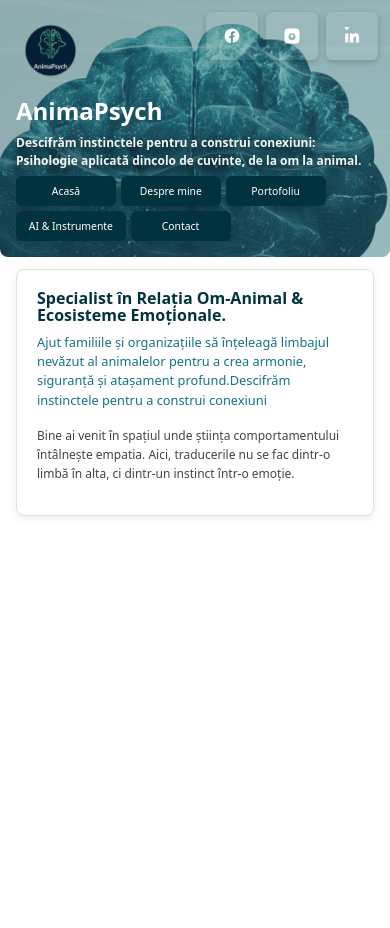
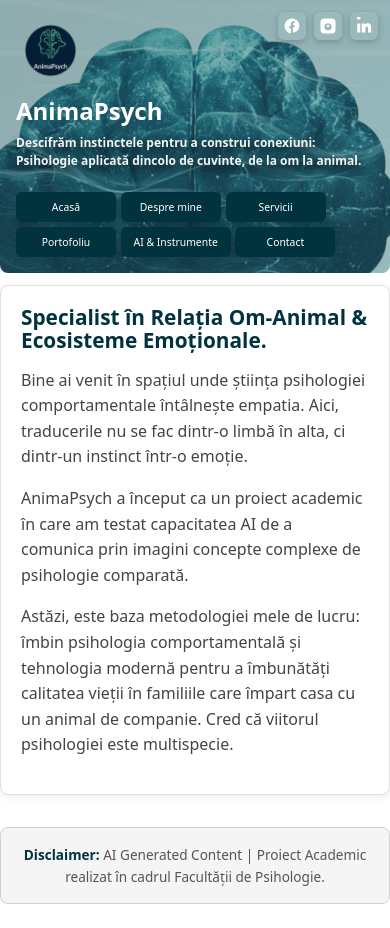
Before and after one commit to irinabut2024-stud/animapsych, a React (Vite) app: page / in a window 390 px wide. Before the commit the page ends 844 px from the top, so only its background shows below. Built offline with nearby package versions, Linux system fonts and the light colour scheme.

Commit message:
New content

```diff
--- a/index.html
+++ b/index.html
@@ -2,7 +2,7 @@
 <html lang="en">
   <head>
     <meta charset="UTF-8" />
-    <link rel="icon" type="image/svg+xml" href="./assets/logo.png" />
+    <link rel="icon" type="image/png" href="/src/assets/logo.png" />
     <meta name="viewport" content="width=device-width, initial-scale=1.0" />
     <title>AnymaPsych</title>
   </head>
--- a/src/App.css
+++ b/src/App.css
@@ -95,12 +95,12 @@ html, body {
   color: #fff;
   border: none;
   padding: 0.7rem 1rem;
-  font-size: 1rem;
+  font-size: 0.8rem;
   border-radius: 6px;
   cursor: pointer;
   box-shadow: 0 4px 8px rgba(0,0,0,0.18);
   min-width: 0;
-  transition: background 180ms, transform 120ms, box-shadow 180ms;
+  /* transition: background 180ms, transform 120ms, box-shadow 180ms; */
 }
 
 .btn:active { transform: translateY(1px); }
@@ -131,18 +131,18 @@ html, body {
   z-index: 1;
 }
 
-.content-hero {
+.content-home {
   text-align: left;
 }
 
-.content-hero h1 {
+.content-home h1 {
   margin: 0 0 0.5rem 0;
   color: #01333e;
   font-size: 1.7rem;
   text-align: left;
 }
 
-.content-hero h2 {
+.content-home h2 {
   margin: 0 0 1rem 0;
   color: #147285;
   font-size: 1.3rem;
@@ -150,18 +150,33 @@ html, body {
   text-align: left;
 }
 
-.content-hero p {
+.content-home p {
   color: #444;
   line-height: 1.6;
   font-size: 1rem;
   text-align: left;
 }
 
-.content-two-section {
+.content-multi-section {
   display: grid;
   grid-template-columns: 1fr;
   gap: 2rem;
   text-align: left;
+}
+
+.content-multi-section .intro-text {
+  /* margin-bottom: 1rem; */
+  font-size: 1.1rem;
+  color: #444;
+  line-height: 1.6;
+  text-align: left;
+}
+
+.content-multi-section h1 {
+  margin: 0 0 0.5rem 0;
+    color: #01333e;
+    font-size: 1.7rem;
+    text-align: left;
 }
 
 .content-section {
@@ -249,8 +264,46 @@ html, body {
   box-shadow: 0 6px 12px rgba(1, 51, 62, 0.25);
 }
 
+.disclaimer-footer {
+  max-width: 1080px;
+  margin: 2rem auto;
+  padding: 0.5rem;
+  background: #f5f5f5;
+  border: 1px solid #d0d0d0;
+  border-radius: 8px;
+  text-align: center;
+  font-size: 0.9rem;
+  color: #555;
+  line-height: 1.6;
+}
+
+.disclaimer-footer p {
+  margin: 0;
+}
+
+.disclaimer-footer strong {
+  color: #01333e;
+}
+
+.content-section ul {
+  margin: 0.75rem 0;
+  padding-left: 1.5rem;
+  list-style: disc;
+}
+
+.content-section ul li {
+  margin-bottom: 0.5rem;
+  color: #555;
+  line-height: 1.6;
+}
+
+.content-section strong {
+  color: #01333e;
+  font-weight: 600;
+}
+
 /* Small screens / phones */
-@media (max-width: 768px) {
+@media (max-width: 1000px) {
 
   #root {
     padding-top: 0px;
@@ -280,6 +333,7 @@ html, body {
     bottom: auto;
     overflow: visible;
     white-space: normal;
+    padding-bottom: 1rem;
   }
 
   /* Put logo into normal flow and reduce size */
@@ -325,22 +379,34 @@ html, body {
     bottom: auto;
   }
 
+  .social-btn {
+    width: 20px;
+    height: 20px;
+    padding: 4px;
+  }
+
   /* content flows below header naturally on mobile */
   .content-box {
     position: relative;
     left: auto;
     transform: none;
-    width: calc(100% - 2rem);
+    width: 100%;
     max-width: 1080px;
     margin: 0.75rem auto 2rem;
     top: auto;
     padding: 1.25rem;
   }
 
-  /* reduce hero sizes */
-  .content-hero h1 { font-size: 1rem; }
-  .content-hero h2 { font-size: 0.8rem; }
-  .content-hero p { font-size: 0.75rem; }
+  /* reduce home sizes */
+  .content-home h1 { font-size: 1.3rem; }
+  .content-home h2 { font-size: 1rem; }
+  .content-home p { font-size: 1rem; }
+
+  .disclaimer-footer {
+    margin: 1.5rem auto;
+    padding: 1rem;
+    font-size: 0.85rem;
+  }
 }
 
 /* Very small phones */
@@ -350,5 +416,5 @@ html, body {
   .button-row .btn { flex-basis: 60%; min-width: 0; }
   .header-logo { height: 4rem; }
   .content-box { padding: 1rem; width: calc(100% - 1.5rem); }
-  .content-hero h1 { font-size: 1.2rem; }
+  .content-home h1 { font-size: 1.2rem; }
 }
--- a/src/App.jsx
+++ b/src/App.jsx
@@ -1,6 +1,105 @@
 import { useState } from 'react'
 import logo from './assets/logo.png'
 import './App.css'
+
+
+// Parse inline markdown: **bold**, [text](url), and plain URLs
+const parseInline = (text) => {
+  if (!text) return null;
+
+  const nodes = [];
+  const inlineRegex = /(\*\*([^*]+)\*\*)|\[([^\]]+)\]\(([^)]+)\)|(https?:\/\/[^\s]+)/g;
+  let lastIndex = 0;
+  let match;
+  let key = 0;
+
+  while ((match = inlineRegex.exec(text)) !== null) {
+    // push preceding plain text
+    if (match.index > lastIndex) {
+      nodes.push(text.slice(lastIndex, match.index));
+    }
+
+    if (match[1]) {
+      // bold matched (group 2)
+      nodes.push(<strong key={key++}>{match[2]}</strong>);
+    } else if (match[3]) {
+      // markdown link matched (group 3=text, group 4=url)
+      const href = match[4];
+      const label = match[3];
+      nodes.push(
+        <a key={key++} href={href} target="_blank" rel="noopener noreferrer">
+          {label}
+        </a>
+      );
+    } else if (match[5]) {
+      // plain URL matched (group 5)
+      const href = match[5];
+      nodes.push(
+        <a key={key++} href={href} target="_blank" rel="noopener noreferrer">
+          {href}
+        </a>
+      );
+    }
+
+    lastIndex = inlineRegex.lastIndex;
+  }
+
+  // trailing text
+  if (lastIndex < text.length) {
+    nodes.push(text.slice(lastIndex));
+  }
+
+  return nodes;
+};
+
+// Updated parseFormattedText uses parseInline for paragraphs and list items
+const parseFormattedText = (text) => {
+  if (!text) return null;
+
+  const elements = [];
+  const lines = text.split('\n');
+  let bulletListItems = [];
+  let paraIndex = 0;
+  let listIndex = 0;
+
+  lines.forEach((line, idx) => {
+    const trimmed = line.trim();
+
+    if (trimmed.startsWith('•')) {
+      bulletListItems.push(
+        <li key={`bullet-${listIndex++}`}>{parseInline(trimmed.substring(1).trim())}</li>
+      );
+    } else {
+      if (bulletListItems.length > 0) {
+        elements.push(
+          <ul key={`list-${idx}`} style={{ marginTop: '0.5rem', marginBottom: '0.5rem' }}>
+            {bulletListItems}
+          </ul>
+        );
+        bulletListItems = [];
+      }
+
+      if (trimmed) {
+        elements.push(
+          <p key={`para-${paraIndex++}`} style={{ marginTop: idx > 0 ? '0.5rem' : '0' }}>
+            {parseInline(trimmed)}
+          </p>
+        );
+      }
+    }
+  });
+
+  if (bulletListItems.length > 0) {
+    elements.push(
+      <ul key="final-list" style={{ marginTop: '0.5rem' }}>
+        {bulletListItems}
+      </ul>
+    );
+  }
+
+  return elements;
+};
+
 
 function App() {
   const [activeTab, setActiveTab] = useState('home')
@@ -9,37 +108,69 @@ function App() {
     home: {
       type: 'home',
       title: 'Specialist în Relația Om-Animal & Ecosisteme Emoționale.',
-      subtitle: ' Ajut familiile și organizațiile să înțeleagă limbajul nevăzut al animalelor pentru a crea armonie, siguranță și atașament profund.Descifrăm instinctele pentru a construi conexiuni',
-      text: 'Bine ai venit în spațiul unde știința comportamentului întâlnește empatia. Aici, traducerile nu se fac dintr-o limbă în alta, ci dintr-un instinct într-o emoție.'
+      paragraphs: [
+        {
+          text: 'Bine ai venit în spațiul unde știința psihologiei comportamentale întâlnește empatia. Aici, traducerile nu se fac dintr-o limbă în alta, ci dintr-un instinct într-o emoție.'
+        },
+        {
+          text: 'AnimaPsych a început ca un proiect academic în care am testat capacitatea AI de a comunica prin imagini concepte complexe de psihologie comparată.'
+        },
+        {
+          text: 'Astăzi, este baza metodologiei mele de lucru: îmbin psihologia comportamentală și tehnologia modernă pentru a îmbunătăți calitatea vieții în familiile care împart casa cu un animal de companie. Cred că viitorul psihologiei este multispecie.'
+        }
+      ]
     },
     despre: {
-      type: 'despre',
+      type: 'multi-section',
+      text: 'Sunt psiholog (în formare) pasionat de frontiera dintre speciile noastre. Cred că sănătatea noastră mentală este strâns legată de modul în care interacționăm cu natura și cu animalele de lângă noi.\n**Abordarea acestui proiect** este de a transforma termenul de \'stăpân\' în cel de \'părinte conștient\', folosind cercetarea academică și instrumentele digitale moderne pentru a facilita această evoluție.\n**🧭 Definirea Conceptului AnimaPsych:**',
       sections: [
         {
-          title: 'Poveste',
-          text: 'Sunt psiholog (în formare) pasionat de frontiera dintre speciile noastre. Cred că sănătatea noastră mentală este strâns legată de modul în care interacționăm cu natura și cu animalele de lângă noi.'
+          title: 'Etimologie și Semnificație (Etymology and Meaning)',
+          text: '• **Anima:** Provine din latină și înseamnă „suflet”, „suflare” sau „viață”. În psihologie (Jung), reprezintă latura interioară, profundă.\n• **Psych (Psychology):** Studiul minții și al comportamentului. \n• **Conceptul central:** Explorarea „lumii interioare” a animalelor pentru a înțelege ce se află în spatele comportamentelor lor exterioare.'
         },
         {
-          title: 'Abordare',
-          text: 'Misiunea mea este să transform termenul de \'stăpân\' în cel de \'părinte conștient\', folosind cercetarea academică și instrumentele digitale moderne pentru a facilita această evoluție.'
+          title: 'Misiunea (The Mission)',
+          text: 'Misiunea **AnimaPsych** este de a traduce limbajul instinctual și emoțional al animalelor (în special al celor de companie) pe înțelesul oamenilor. Ne propunem să transformăm „stăpânii de animale” în „parteneri empatici” prin educație bazată pe psihologie și etologie.'
+        },
+        {
+          title: 'Viziunea (The Vision)',
+          text: 'O lume în care relația om-animal este bazată pe înțelegere profundă, nu doar pe dresaj. Vrem să demonstrăm că în spatele fiecărei canapele roase sau a fiecărui tors se află un mecanismpsihic fascinant.'
+        },
+        {
+          title: 'Unghiul Unic (The "Freudian" Twist)',
+          text: 'Spre deosebire de paginile clasice de „pet training”, **AnimaPsych** aduce o notă intelectuală și analitică:\n• Privim animalul nu ca pe o jucărie, ci ca pe un **subiect cu o viață psihică complexă**.\n• Folosim arhetipuri și concepte psihologice (instinct, atașament, traume, ierarhii) pentru aexplica viața de zi cu zi cu un animal de companie.'
         }
       ]
     },
     servicii: {
-      type: 'despre',
+      type: 'multi-section',
       sections: [
         {
-          title: 'Proiectul AnimaPsych',
-          text: 'Sunt psiholog (în formare) pasionat de frontiera dintre speciile noastre. Cred că sănătatea noastră mentală este strâns legată de modul în care interacționăm cu natura și cu animalele de lângă noi.'
+          title: 'Consultanță de Nișă: „Family System Balancing”',
+          text: '• Noi nu tratăm doar animalul de companie, noi tratăm **dinamica**.\n• Oferim sesiuni de terapie/consultanță familiilor care trec prin schimbări majore: apariția unui nou-născut, mutarea în casă nouă sau gestionarea anxietății de separare a animalului după ce stăpânii revin la birou.'
         },
         {
-          title: 'Proiecte de Consultanță',
-          text: ' (Aici vei adăuga pe viitor studii de caz: „Reabilitarea anxietății de separare prin metoda atașamentului securizant”)'
+          title: 'Creativ Digital & AI Educator (The Digital Lab)',
+          text: '• Oferim ghiduri interactive, folosind AI-ul pentru a vizualiza emoțiile animalelor.\n• Dezvoltăm aplicații care „traduc” limbajul corporal al câinelui tău prin scanare foto, oferind explicații psihologice instantanee.'
         },
         {
-          title: 'Publicații/Workshop-uri',
-          text: 'Link-uri către articolele tale de pe blog sau prezentările de la facultate.'
+          title: 'Design de Spațiu „Neuro-Animal Friendly”',
+          text: '• Colaborarăm cu arhitecți pentru a crea locuințe care satisfac nevoile psihologice ale ambelor specii.\n• Recomandăm soluții de design interior care reduc stresul (delimitarea zonelor pentru „Safe Place”, controlul stimulilor vizuali și olfactive).'
+        },
+        {
+          title: 'Expertiză în Terapie Asistată de Animale (TAA)',
+          text: '• Dezvoltăm programe moderne de terapie pentru oameni (copii cu nevoi speciale, bătrâni sau angajați stresați) folosind animale.\n• Nu doar aducem un câine în cameră, ci elaborăm protocolul bazat pe Oxitocină și Biofilie.'
         }
+      ]
+    },
+    portofoliu: {
+      type: 'multi-section',
+      title: 'Portofoliu',
+      sections: [
+        {
+          title: 'AnimaPsych',
+          text: 'Micro-campanie de 30 de zile de psihologie animală digitală desfăsurată pe social media: Un experiment care a demonstrat cum educația vizuală si conceptele academice pot ajunge la un public numeros.\n**Instagram:** https://www.instagram.com/anima_psych/\n**Facebook:** https://www.facebook.com/profile.php?id=61585400849025'
+        },
       ]
     },
     blog: {
@@ -50,14 +181,15 @@ function App() {
     contact: {
       type: 'simple',
       title: 'Contact',
-      text: 'Pentru intrebari sau programari, ne puteti contacta la email@example.com sau telefon: +40 123 456 789.'
+      text: 'Ești gata să schimbi dinamica în casa ta? Contactează-ne:\n**Telefon:** 0712 345678\n**Email:** irinabut2024_@gmail.com\n**LinkedIn:** https://www.linkedin.com/in/anima-psych-6a4b093a1/\n**Instagram:** https://www.instagram.com/anima_psych/\n**Facebook:** https://www.facebook.com/profile.php?id=61585400849025\n**Website:** https://irinabut2024-stud.github.io/animapsych'
     }
   }
 
   const tabs = [
     { key: 'home', label: 'Acasă' },
     { key: 'despre', label: 'Despre mine' },
-    { key: 'servicii', label: 'Portofoliu' },
+    { key: 'servicii', label: 'Servicii' },
+    { key: 'portofoliu', label: 'Portofoliu' },
     { key: 'blog', label: 'AI & Instrumente' },
     { key: 'contact', label: 'Contact' }
   ]
@@ -67,21 +199,24 @@ function App() {
 
     if (data.type === 'home') {
       return (
-        <div className="content-hero">
+        <div className="content-home">
           <h1>{data.title}</h1>
-          <h2>{data.subtitle}</h2>
-          <p>{data.text}</p>
+          {data.paragraphs.map((paragraphs) => (
+              <p>{paragraphs.text}</p>
+          ))}
         </div>
       )
     }
 
-    if (data.type === 'despre') {
+    if (data.type === 'multi-section') {
       return (
-        <div className="content-two-section">
+        <div className="content-multi-section">
+          {data.title && <h1>{data.title}</h1>}
+          {data.text && <div className="intro-text">{parseFormattedText(data.text)}</div>}
           {data.sections.map((section, idx) => (
             <section key={idx} className="content-section">
               <h2>{section.title}</h2>
-              <p>{section.text}</p>
+              <div>{parseFormattedText(section.text)}</div>
             </section>
           ))}
         </div>
@@ -92,7 +227,7 @@ function App() {
       return (
         <div className="content-simple">
           <h2>{data.title}</h2>
-          <p>{data.text}</p>
+          <p>{parseFormattedText(data.text)}</p>
         </div>
       )
     }
@@ -135,6 +270,12 @@ function App() {
       <main className="content-box">
         {renderContent()}
       </main>
+
+      <footer className="disclaimer-footer">
+        <p>
+          <strong>Disclaimer:</strong>  AI Generated Content | Proiect Academic realizat în cadrul Facultății de Psihologie.
+        </p>
+      </footer>
     </>
   )
 }
```
